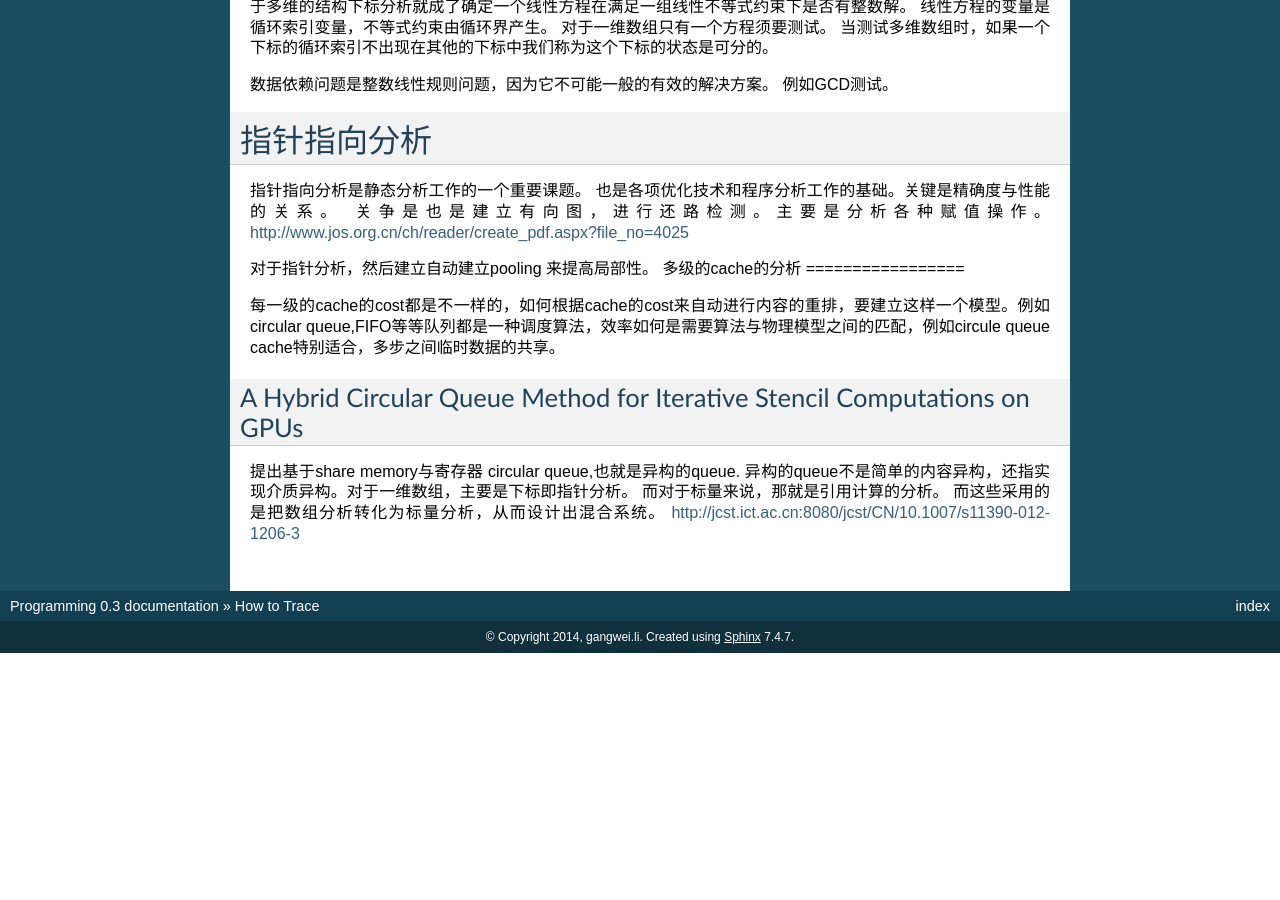
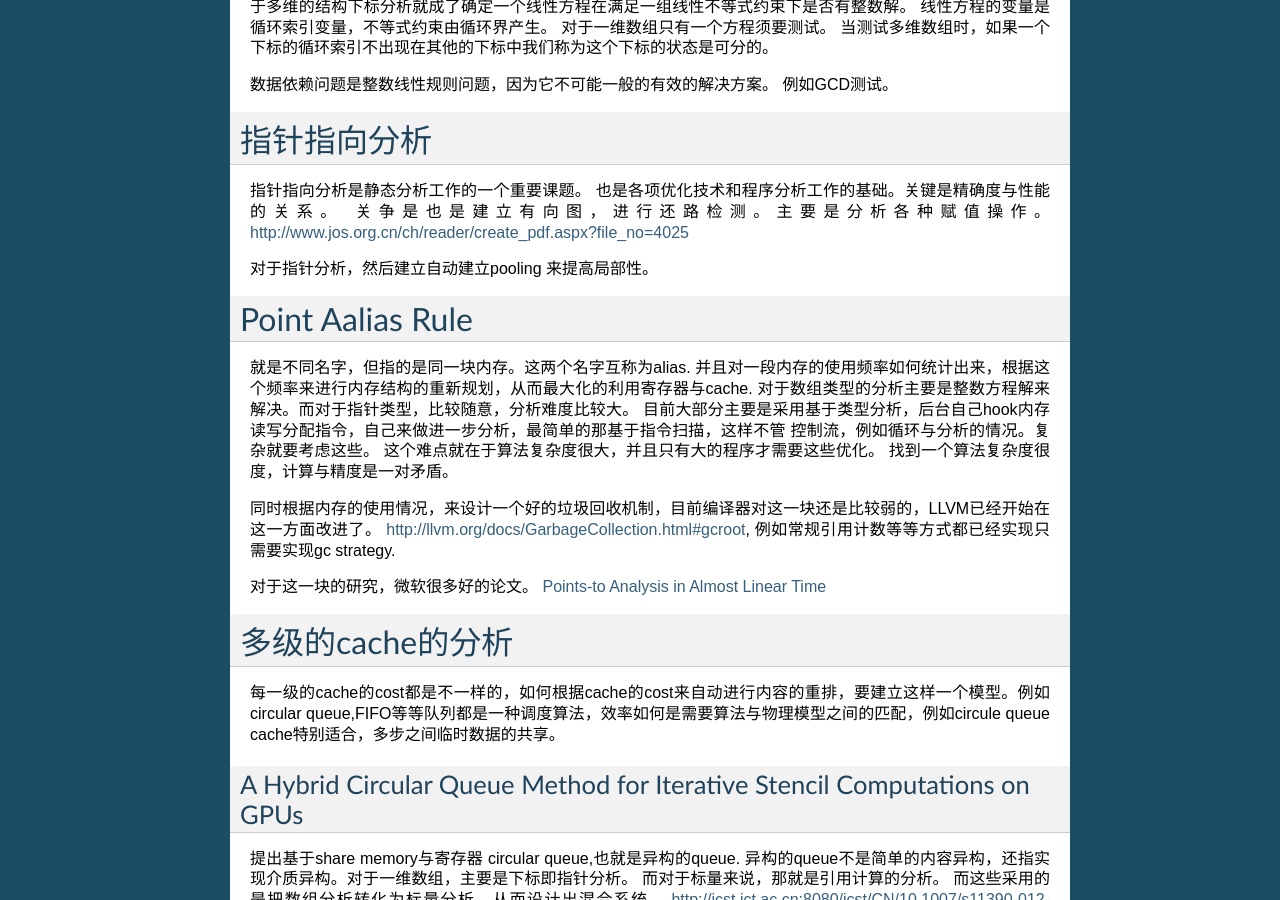
Before and after one commit to gwli/Programming, a Sphinx documentation site: the page built from source/content/Stage_3/LLVM/Optimiztion.rst, in a window 1280 px wide and 900 px high, scrolled down 4126 px. Built offline with Sphinx 7.4.7, drawn with Linux system fonts in a browser that asks for light colours; before the commit the page ends 4779 px from its top, so only the background shows below that; some of the changed text lies outside the part shown.

Commit message:
指针别名分析

```diff
--- a/source/content/Stage_3/LLVM/Optimiztion.rst
+++ b/source/content/Stage_3/LLVM/Optimiztion.rst
@@ -239,6 +239,23 @@ Target code optimization
 http://www.jos.org.cn/ch/reader/create_pdf.aspx?file_no=4025
 
 对于指针分析，然后建立自动建立pooling 来提高局部性。
+
+Point Aalias Rule
+=================
+
+就是不同名字，但指的是同一块内存。这两个名字互称为alias.
+并且对一段内存的使用频率如何统计出来，根据这个频率来进行内存结构的重新规划，从而最大化的利用寄存器与cache.
+对于数组类型的分析主要是整数方程解来解决。而对于指针类型，比较随意，分析难度比较大。
+目前大部分主要是采用基于类型分析，后台自己hook内存读写分配指令，自己来做进一步分析，最简单的那基于指令扫描，这样不管
+控制流，例如循环与分析的情况。复杂就要考虑这些。 这个难点就在于算法复杂度很大，并且只有大的程序才需要这些优化。
+找到一个算法复杂度很度，计算与精度是一对矛盾。
+
+同时根据内存的使用情况，来设计一个好的垃圾回收机制，目前编译器对这一块还是比较弱的，LLVM已经开始在这一方面改进了。
+http://llvm.org/docs/GarbageCollection.html#gcroot, 例如常规引用计数等等方式都已经实现只需要实现gc strategy.
+
+对于这一块的研究，微软很多好的论文。
+`Points-to Analysis in Almost Linear Time <http://www.cs.cornell.edu/courses/cs711/2005fa/papers/steensgaard-popl96.pdf>`_
+
 多级的cache的分析
 =================
 
```
